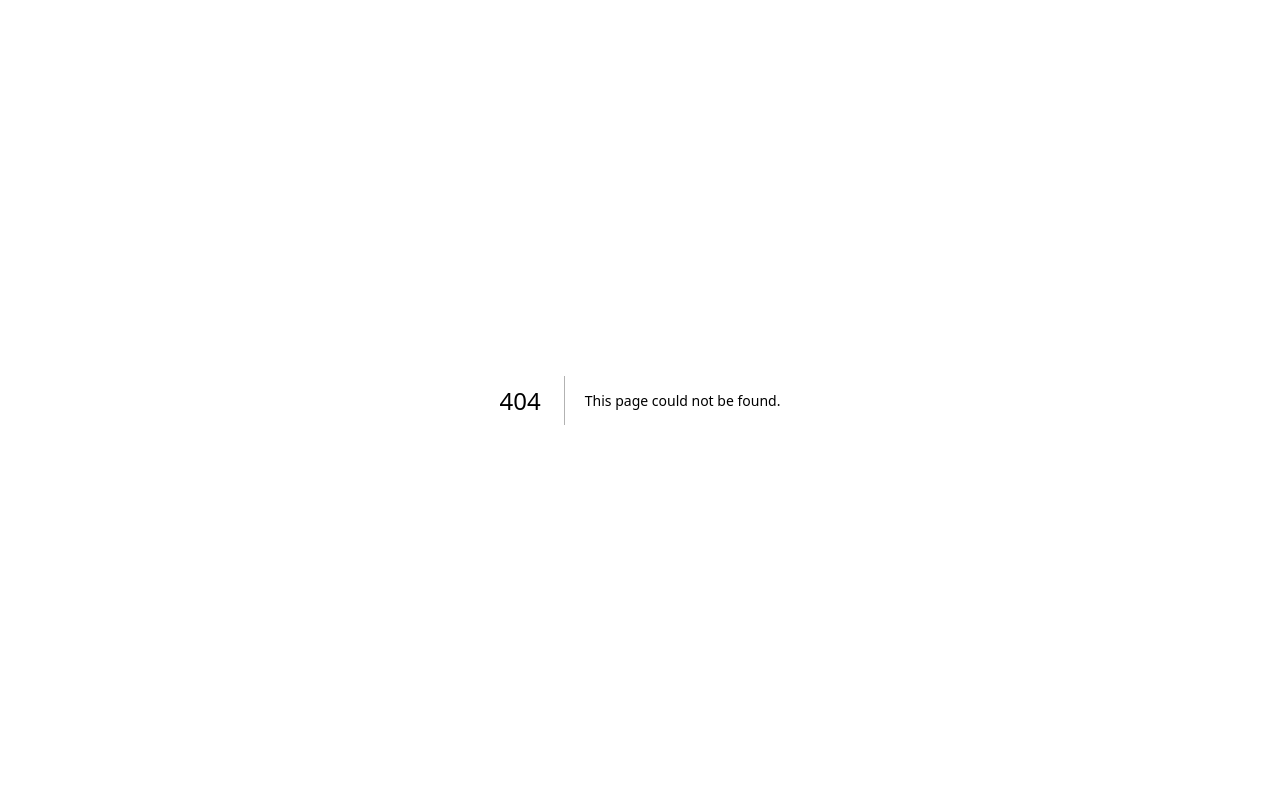
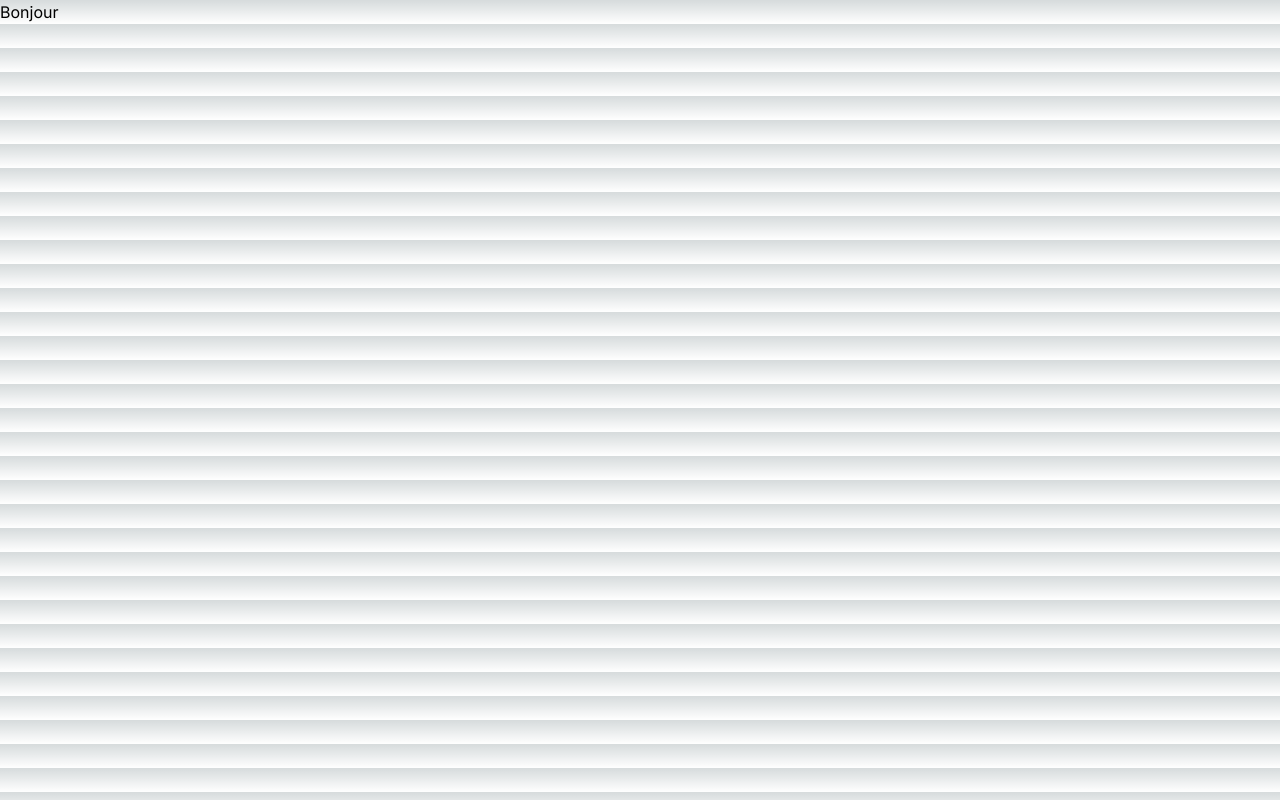
Before and after one commit to Sml94Tbs/sml-portfolio, a Next.js app: page /veille in a window 1280 px wide. Before the commit this address had no page. Built offline with nearby package versions, Linux system fonts and the light colour scheme.

Commit message:
init veille

```diff
--- /dev/null
+++ b/src/app/veille/page.tsx
@@ -0,0 +1,5 @@
+export default function veille(){
+    return(
+        <div>Bonjour</div>
+    )
+}
```
